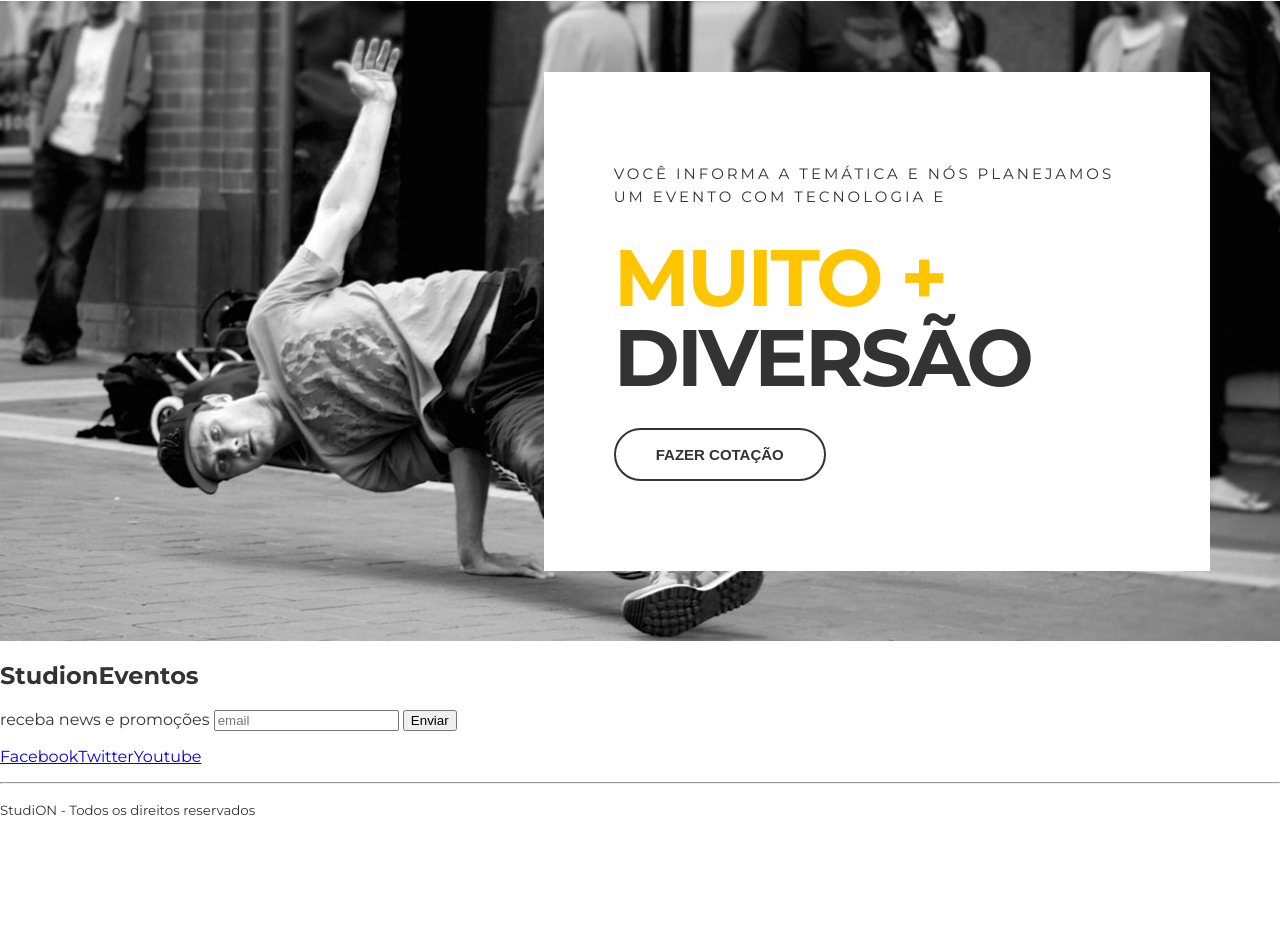
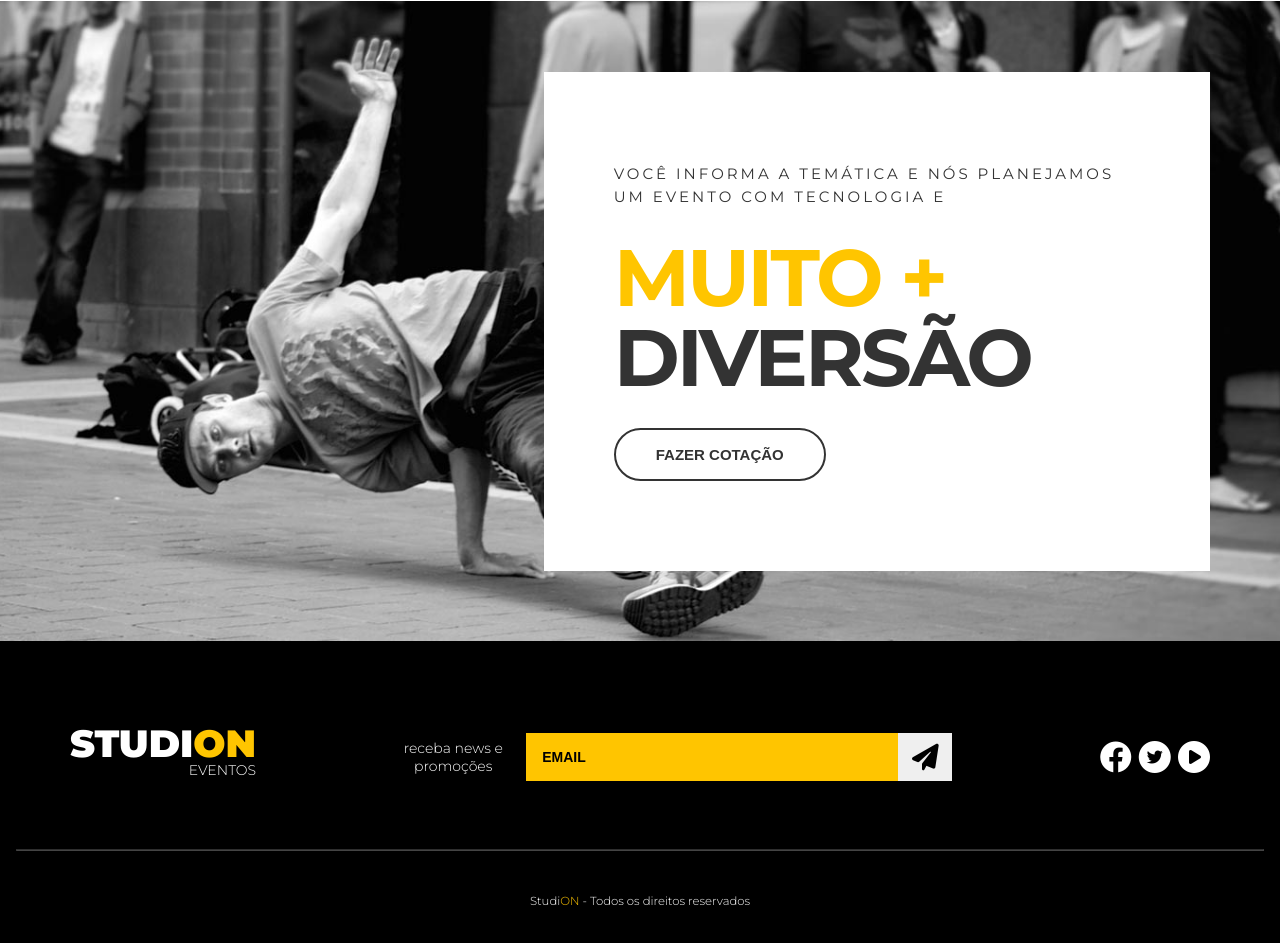
Before and after one commit to paolomariano/studion, a website: page src/index.html in a window 1280 px wide. Shown: the part 1627-2570 px from the top of the page. Before the commit the page ends 2462 px from the top, so only its background shows below. Drawn offline with Linux system fonts and the light colour scheme.

Commit message:
feat(homepage): finishing the home with the footer

```diff
--- a/src/index.html
+++ b/src/index.html
@@ -115,21 +115,42 @@
         </section>
     </main>
 
-    <footer>
-        <h2>Studi<span>on</span><span>Eventos</span></h2>
-        <form>
-            <label>receba news e promoções</label>
-            <input type="email" placeholder="email"/>
-            <button type="submit">Enviar</button>
-        </form>
-        <ul>
-            <li><a href="https://facebook.com/" target="_blank">Facebook</a></li>
-            <li><a href="https://twitter.com/" target="_blank">Twitter</a></li>
-            <li><a href="https://youtube.com/" target="_blank">Youtube</a></li>
-        </ul>
+    <footer class="footer">
+        <div class="container footer__container">
+            <h2 class="logo-studion">
+                Studi<span class="copy--primary">on</span>
+                <span class="logo-studion__subtitle">Eventos</span></h2>
+            <form class="footer__form">
+                <label for="email">receba news e promoções</label>
+                <div class="footer__email">
+                    <input id="email" type="email" placeholder="email"/>
+                    <button type="submit">
+                        <i class="fa-solid fa-paper-plane fa-2x"></i>
+                    </button>
+                </div>
+            </form>
+            <ul class="footer__social">
+                <li>
+                    <a href="https://facebook.com/" target="_blank">
+                    <i class="fab fa-facebook fa-2x"></i>
+                    </a>
+                </li>
+                <li>
+                    <a href="https://twitter.com/" target="_blank">
+                        <span class="fa-stack">
+                            <i class="fas fa-circle fa-stack-2x"></i>
+                            <i class="fab fa-twitter fa-stack-1x fa-inverse"></i>
+                          </span>
+                    </a></li>
+                <li>
+                    <a href="https://youtube.com/" target="_blank">
+                        <i class="fa-solid fa-circle-play fa-2x"></i>
+                </a></li>
+            </ul>
+        </div>
         <hr />
         <p>
-            <small>Studi<span>ON</span> - Todos os direitos reservados</small>
+            <small>Studi<span class="copy--primary">ON</span> - Todos os direitos reservados</small>
         </p>
     </footer>
 
--- a/src/style.css
+++ b/src/style.css
@@ -1,4 +1,7 @@
 @import url('https://fonts.googleapis.com/css2?family=Montserrat:wght@300;400;500;700;900&family=Roboto&display=swap');
+@import url('https://cdnjs.cloudflare.com/ajax/libs/font-awesome/6.1.0/css/fontawesome.min.css');
+@import url('https://cdnjs.cloudflare.com/ajax/libs/font-awesome/6.1.0/css/all.min.css');
+
 * {
     box-sizing: border-box;
 }
@@ -264,5 +267,106 @@ ul {
     color: var(--color-copy);
     border-color: var(--color-copy);
     background: unset;
+}
 
+.footer {
+    background-color: #000;
+    color: #fff;
+    padding: 0 1rem;
 }
+
+.footer__container {
+    display: grid;
+    grid-template-columns: repeat(3, auto);
+    align-items: center;
+    padding: 5.25rem 0 3.75rem 0;
+}
+
+.footer .logo-studion {
+    justify-self: start;
+    margin: 0;
+}
+
+.logo-studion__subtitle {
+    display: block;
+}
+
+.footer__form {
+    display: grid;
+    place-items: center;
+    grid-template-columns: 10ch auto;
+    gap: 1.25rem;
+}
+
+.footer__form label {
+    font-size: .875rem;
+    font-weight: 300;
+    text-align: center;
+}
+
+.footer__email {
+    display: grid;
+    grid-template-columns: auto 3.375rem;
+    width: 100%;
+}
+
+.footer__form input {
+    background-color: var(--color-primary);
+    border: unset;
+    padding: 1rem;
+    font-size: .875rem;
+    font-weight: 700;
+    text-transform: uppercase;
+    color:#000;
+}
+
+.footer__form input::placeholder {
+    color:#000;
+}
+
+.footer__form input:focus{
+    outline: unset;
+}
+
+.footer__form button{
+    cursor: pointer;
+    border: unset;
+    height: 100%;
+    transition: 0.3s all ease;
+}
+
+.footer__form button:hover,
+.footer__form button:active,
+.footer__form button:focus{
+    color: #fff;
+    background-color: var(--color-copy);
+}
+
+.footer__social {
+    justify-self: end;
+}
+
+.footer__social a,
+.footer__social:visited,
+.footer__social:active{
+    color: #fff;
+    margin-left: 0.2rem;
+}
+
+.footer__social a .fa-twitter,
+.footer__social:visited .fa-twitter,
+.footer__social:active .fa-twitter{
+    color: #000;
+}
+
+.footer hr{
+    border-color: #fff4;
+    margin: 0;
+}
+
+.footer p {
+    text-align: center;
+    font-size: .875rem;
+    font-weight: 300;
+    margin: 2.5rem 0;
+}
```
